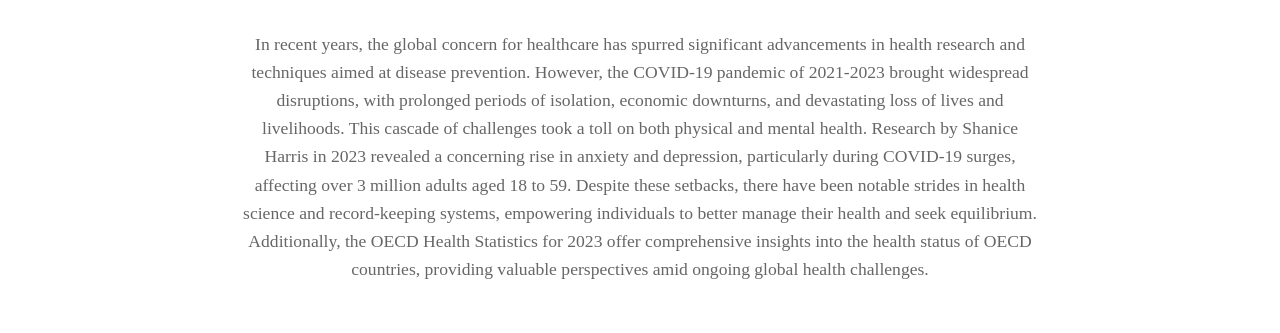
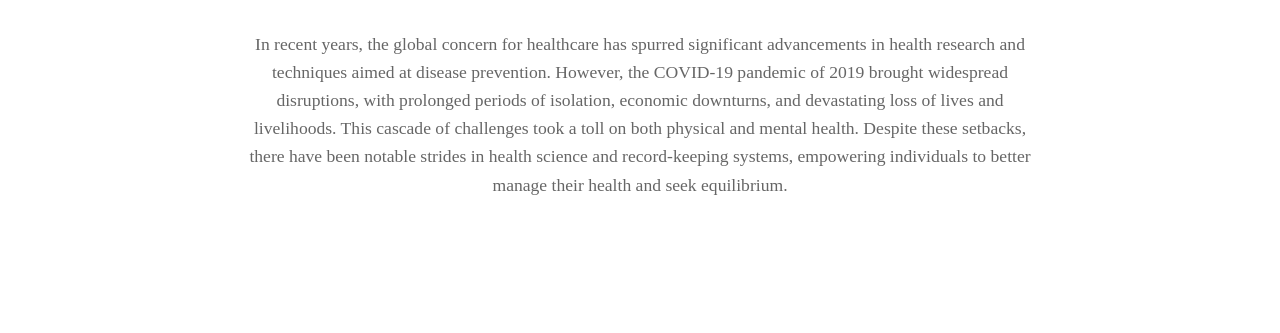
Before and after one commit to AnthonyBnc/COVID-Health-problems-Process-Book-website, a plain HTML site: page index.html in a window 1280 px wide. Shown: the part 221-554 px from the top of the page. Drawn offline with nearby package versions, Linux system fonts and the light colour scheme.

Commit message:
Update index.html

```diff
--- a/index.html
+++ b/index.html
@@ -35,18 +35,13 @@
       <p>
         In recent years, the global concern for healthcare has spurred
         significant advancements in health research and techniques aimed at
-        disease prevention. However, the COVID-19 pandemic of 2021-2023 brought
+        disease prevention. However, the COVID-19 pandemic of 2019 brought
         widespread disruptions, with prolonged periods of isolation, economic
         downturns, and devastating loss of lives and livelihoods. This cascade
-        of challenges took a toll on both physical and mental health. Research
-        by Shanice Harris in 2023 revealed a concerning rise in anxiety and
-        depression, particularly during COVID-19 surges, affecting over 3
-        million adults aged 18 to 59. Despite these setbacks, there have been
-        notable strides in health science and record-keeping systems, empowering
-        individuals to better manage their health and seek equilibrium.
-        Additionally, the OECD Health Statistics for 2023 offer comprehensive
-        insights into the health status of OECD countries, providing valuable
-        perspectives amid ongoing global health challenges.
+        of challenges took a toll on both physical and mental health. Despite
+        these setbacks, there have been notable strides in health science and
+        record-keeping systems, empowering individuals to better manage their
+        health and seek equilibrium.
       </p>
     </section>
 
```
